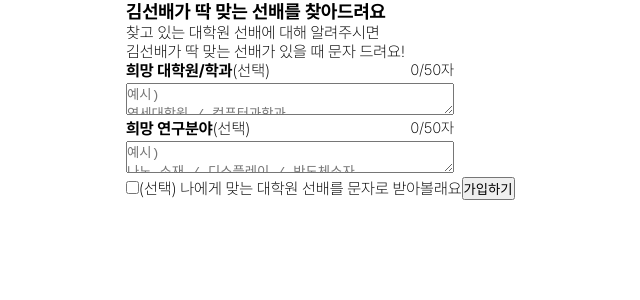
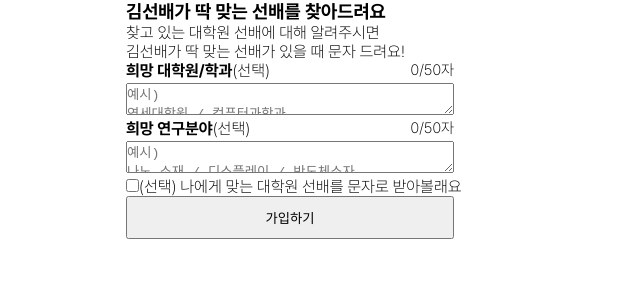
Before and after one commit to WE-ARE-RACCOONS/postgraduate-front, a Next.js app: page /signup/1/matching-info in a window 1280 px wide. Shown: the top 300 px of the page, without its empty margins (214-854 px from the left). Built offline with nearby package versions, Linux system fonts and the light colour scheme.

Commit message:
RAC-135 style: SignUpBtn 스타일 수정

```diff
--- a/src/components/Button/SignUpBtn/SignUpBtn.styled.ts
+++ b/src/components/Button/SignUpBtn/SignUpBtn.styled.ts
@@ -0,0 +1,6 @@
+import styled from "styled-components";
+
+export const SignUpBtnContainer = styled.button`
+  width: 20.5rem;
+  height: 2.69rem;
+`
--- a/src/components/Button/SignUpBtn/SignUpBtn.tsx
+++ b/src/components/Button/SignUpBtn/SignUpBtn.tsx
@@ -4,6 +4,7 @@ import { nickname } from '@/stores/signup';
 import axios from 'axios';
 import { useAtomValue } from 'jotai';
 import { useRouter, usePathname } from 'next/navigation';
+import { SignUpBtnContainer } from './SignUpBtn.styled';
 
 function SignUpBtn() {
   const currentPath = usePathname();
@@ -40,7 +41,7 @@ function SignUpBtn() {
     }
   };
 
-  return <button onClick={handleSignUp}>가입하기</button>;
+  return <SignUpBtnContainer onClick={handleSignUp}>가입하기</SignUpBtnContainer>;
 }
 
 export default SignUpBtn;
```
